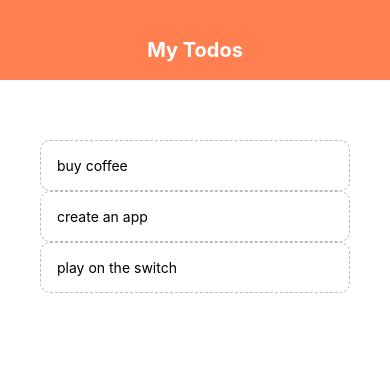
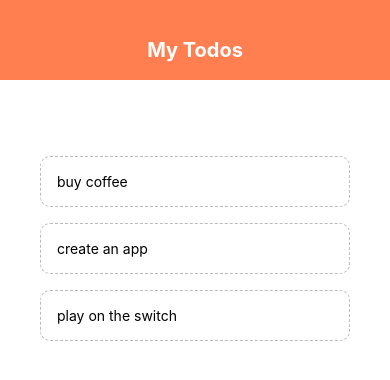
Before and after one commit to fgarciadp/react-native-todo, a React Native app: screen / in a window 390 px wide. Shown: the top 380 px of the page. Built offline with nearby package versions, Linux system fonts and the light colour scheme.

Commit message:
Added functionality to delete todo items

```diff
--- a/App.js
+++ b/App.js
@@ -10,6 +10,11 @@
     { text: 'play on the switch', key: '3' }
   ]);
 
+  const pressHandler = (key) => {
+    setTodos(prevTodos => {
+      return prevTodos.filter(todo => todo.key != key);
+    });
+  };
 
   return (
     <View style={styles.container}>
@@ -20,8 +25,8 @@
           <FlatList
             data={todos}
             renderItem={({ item }) => (
-              <TodoItem item={item}/>
-              )}
+              <TodoItem item={item} pressHandler={pressHandler} />
+            )}
           />
         </View>
       </View>
--- a/components/TodoItem.js
+++ b/components/TodoItem.js
@@ -1,27 +1,22 @@
-import { StyleSheet, Text, TouchableOpacity } from 'react-native';
+import React from 'react'
+import {StyleSheet, TouchableOpacity, Text} from 'react-native';
 
-
-const TodoItem = ({ item: todos }) => {
-
+export default function TodoItem({ pressHandler, item }) {
   return (
-        <TouchableOpacity>
-            <Text style={styles.item }>
-                {todos.text}
-            </Text>
+    <TouchableOpacity onPress={() => pressHandler(item.key)}>
+      <Text style={styles.item}>{item.text}</Text>
     </TouchableOpacity>
-    );
+  )
 }
 
 const styles = StyleSheet.create({
   item: {
     padding: 16,
-        margintop: 16,
+    marginTop: 16,
     borderColor: '#bbb',
     borderWidth: 1,
-        borderStyle: 'dashed',
-        borderRadius: 10
+    borderStyle: "dashed",
+    borderRadius: 1,
+    borderRadius: 10,
   }
-})
-
-
-export default TodoItem;
+});
```
Lines whose indentation alone changed are shown as unchanged.
